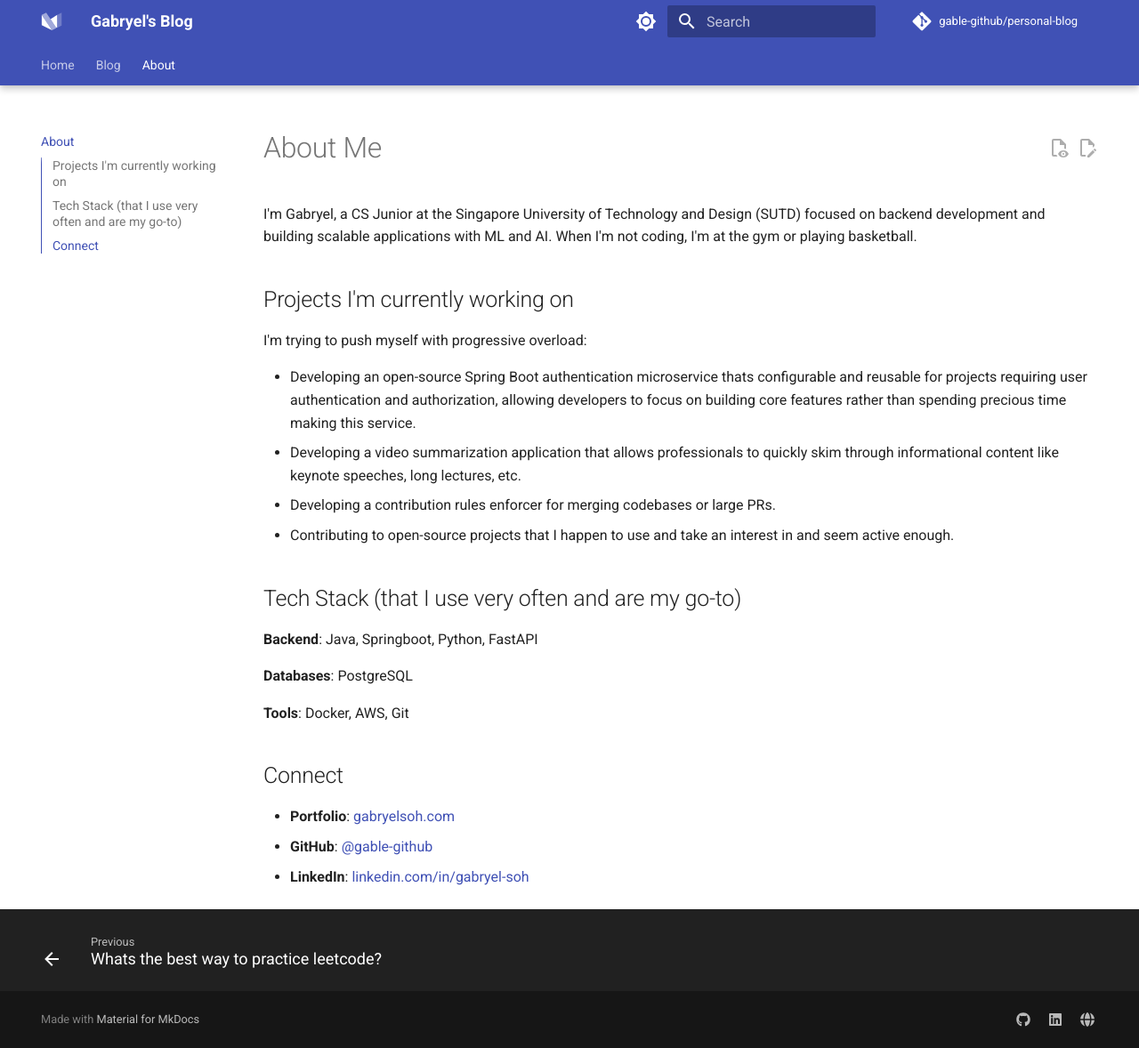
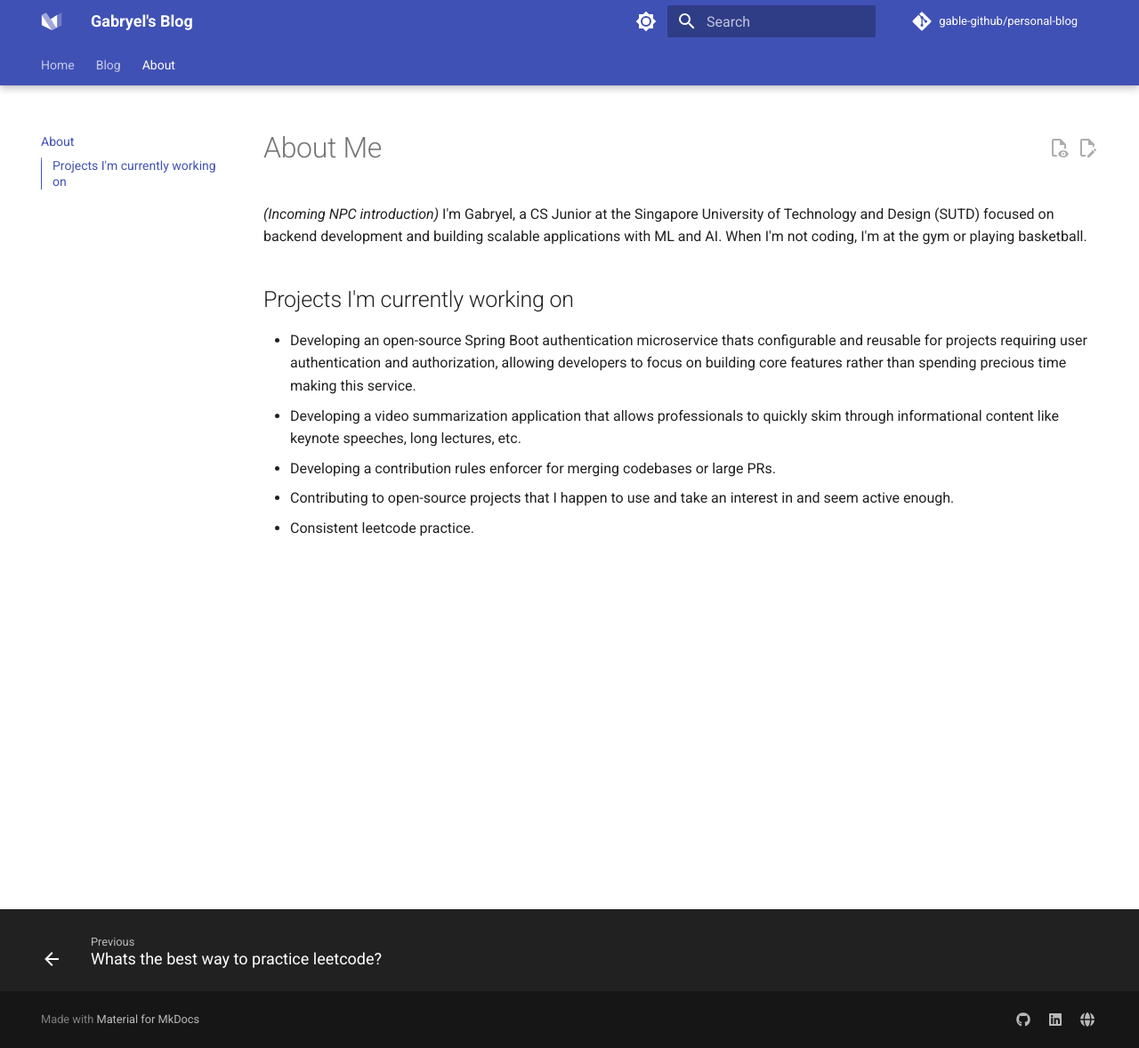
Before and after one commit to Gable-github/personal-blog, an MkDocs documentation site: the page built from docs/about.md, in a window 1280 px wide and 1178 px high. Shown: the whole window at 89% size. Built offline with MkDocs 1.6.1 and Material for MkDocs 9.7.7, drawn with Linux system fonts in a browser that asks for light colours; comment, search, counter and statistics services are not loaded.

Commit message:
refactor about me to be really about me instead of super bot-ish

```diff
--- a/docs/about.md
+++ b/docs/about.md
@@ -1,26 +1,12 @@
 # About Me
 
+*(Incoming NPC introduction)*
 I'm Gabryel, a CS Junior at the Singapore University of Technology and Design (SUTD) focused on backend development and building scalable applications with ML and AI. When I'm not coding, I'm at the gym or playing basketball.
 
 ## Projects I'm currently working on
-
-I'm trying to push myself with progressive overload:
 
 * Developing an open-source Spring Boot authentication microservice thats configurable and reusable for projects requiring user authentication and authorization, allowing developers to focus on building core features rather than spending precious time making this service.
 * Developing a video summarization application that allows professionals to quickly skim through informational content like keynote speeches, long lectures, etc.
 * Developing a contribution rules enforcer for merging codebases or large PRs.
 * Contributing to open-source projects that I happen to use and take an interest in and seem active enough.
-
-## Tech Stack (that I use very often and are my go-to)
-
-**Backend**: Java, Springboot, Python, FastAPI
-
-**Databases**: PostgreSQL
-
-**Tools**: Docker, AWS, Git
-
-## Connect
-
-- **Portfolio**: [gabryelsoh.com](https://gabryelsoh.com)
-- **GitHub**: [@gable-github](https://github.com/gable-github)
-- **LinkedIn**: [linkedin.com/in/gabryel-soh](https://linkedin.com/in/gabryel-soh)
+* Consistent leetcode practice.
```
